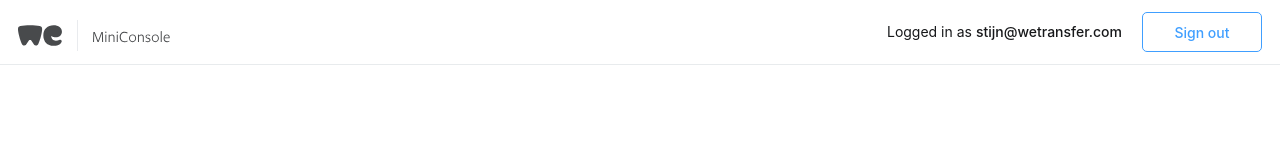
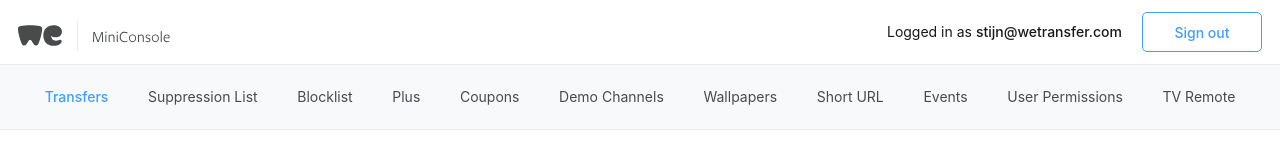
Before and after one commit to StijnEversdijk/wt_console-frontend, a plain HTML site: page index.html in a window 1280 px wide. Drawn offline with nearby package versions, Linux system fonts and the light colour scheme.

Commit message:
add navigation

```diff
--- a/index.html
+++ b/index.html
@@ -26,6 +26,22 @@
       </div>
     </header>
 
+    <nav class="navigation">
+      <ul class="nav container-flex">
+        <li class="active"><a href="#">Transfers</a></li>
+        <li><a href="#">Suppression List</a></li>
+        <li><a href="#">Blocklist</a></li>
+        <li><a href="#">Plus</a></li>
+        <li><a href="#">Coupons</a></li>
+        <li><a href="#">Demo Channels</a></li>
+        <li><a href="#">Wallpapers</a></li>
+        <li><a href="#">Short URL</a></li>
+        <li><a href="#">Events</a></li>
+        <li><a href="#">User Permissions</a></li>
+        <li><a href="#">TV Remote</a></li>
+      </ul>
+    </nav>
+
 
 
     <script src="//ajax.googleapis.com/ajax/libs/jquery/1.12.2/jquery.min.js"></script>
--- a/sass/_buttons.scss
+++ b/sass/_buttons.scss
@@ -9,7 +9,8 @@
     line-height: 40px;
   }
 
-  &-primary {
+  &-primary,
+  &-default {
     background-color: $dodger-blue;
     border-color: $dodger-blue;
 
--- a/sass/_general.scss
+++ b/sass/_general.scss
@@ -13,3 +13,11 @@ html{
 body {
   -webkit-font-smoothing: antialiased;
 }
+
+.container-flex {
+  max-width: 1320px;
+  width: 100%;
+  margin: 0 auto;
+  display: flex;
+  justify-content: space-between;
+}
--- a/sass/_header.scss
+++ b/sass/_header.scss
@@ -33,7 +33,6 @@
     }
 
     .user__email {
-      font-family: $font--bold;
       font-weight: 500;
     }
   }
--- /dev/null
+++ b/sass/_navigation.scss
@@ -0,0 +1,29 @@
+.navigation {
+  width: 100%;
+  padding: 0 20px;
+  height: 65px;
+  background-color: $aqua-haze;
+  border-bottom: 1px solid $porcelain;
+  display: flex;
+  align-items: center;
+}
+
+.nav {
+  li a {
+    color: $abbey;
+    &:hover {
+      color: $woodsmoke;
+      background-color: transparent;
+    }
+  }
+
+  > li.active {
+    font-weight: 500;
+    a {
+      color: $dodger-blue;
+      &:hover {
+        color: $science-blue;
+      }
+    }
+  }
+}
--- a/sass/_type.scss
+++ b/sass/_type.scss
@@ -1,15 +1,13 @@
-$font--normal: 'Fakt Pro Normal', -apple-system, ".SFNSText-Regular", "San Francisco", "Roboto", "Segoe UI", "Helvetica Neue", "Lucida Grande", sans-serif;
-$font--bold: 'Fakt Pro Medium', -apple-system, ".SFNSText-Regular", "San Francisco", "Roboto", "Segoe UI", "Helvetica Neue", "Lucida Grande", sans-serif;
+$font-stack: 'Fakt Pro', -apple-system, ".SFNSText-Regular", "San Francisco", "Roboto", "Segoe UI", "Helvetica Neue", "Lucida Grande", sans-serif;
 
 html,
 body {
-  font-family: $font--normal;
+  font-family: $font-stack;
   font-size: 14px;
   font-weight: 400;
   color: $woodsmoke;
 }
 
 .btn {
-  font-family: $font--bold;
   font-weight: 500;
 }
--- a/sass/global.scss
+++ b/sass/global.scss
@@ -8,6 +8,7 @@
 // UI Elements
 @import "buttons";
 
-// General
+// Components
 @import "general";
 @import "header";
+@import "navigation";
```
Also changed, not shown: css/global.css, 1 other file.
